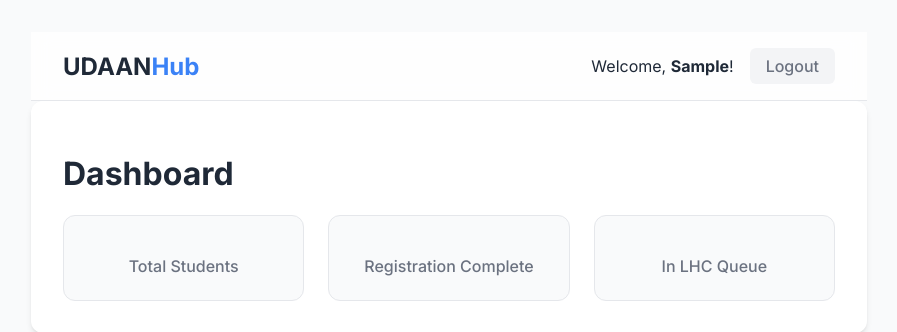
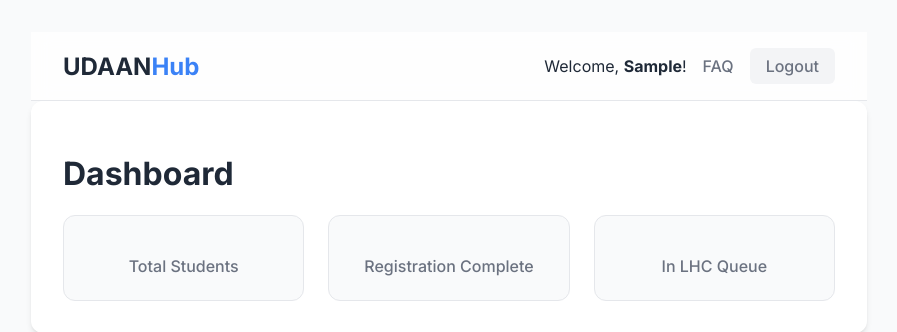
Before and after one commit to Gaurav-s-Project/UDAANHub, a Flask app: template templates/index.html in a window 1280 px wide. Shown: the top 332 px of the page, without its empty margins (191-1088 px from the left). Run offline with Flask 3, Linux system fonts and the light colour scheme; the template is opened without the code that fills it, so the values that code supplies are empty; the visitor is signed in with stand-in values (Sample User, id 1).

Commit message:
Update index.html

```diff
--- a/templates/index.html
+++ b/templates/index.html
@@ -15,6 +15,8 @@
             {% if 'username' in session %}
             <div class="user-info">
                 <span>Welcome, <strong>{{ session.username.capitalize() }}</strong>!</span>
+                <!-- ADD THIS LINE -->
+                <a href="/faq" class="nav-link">FAQ</a>
                 <a href="/logout" class="logout-btn">Logout</a>
             </div>
             {% endif %}
```
